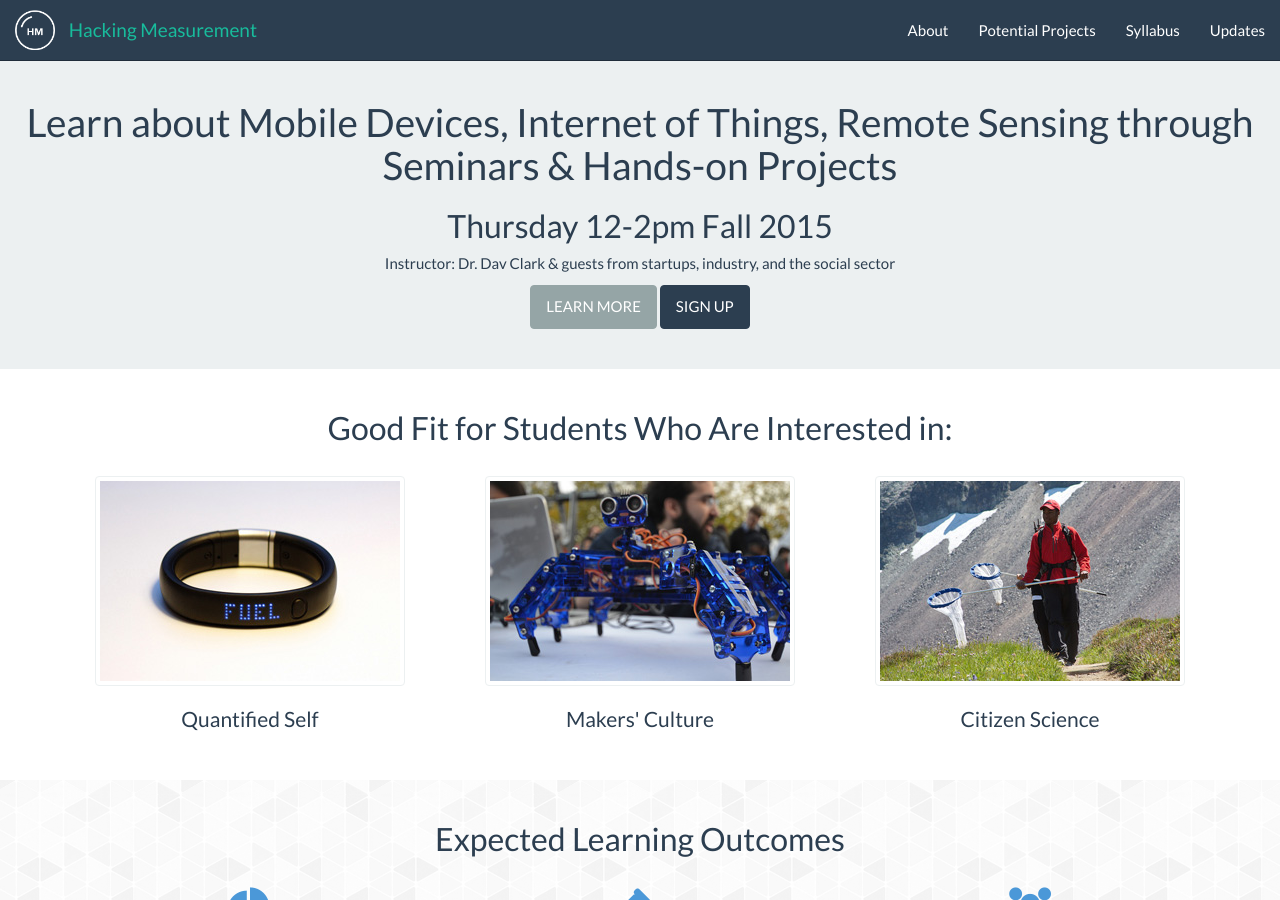
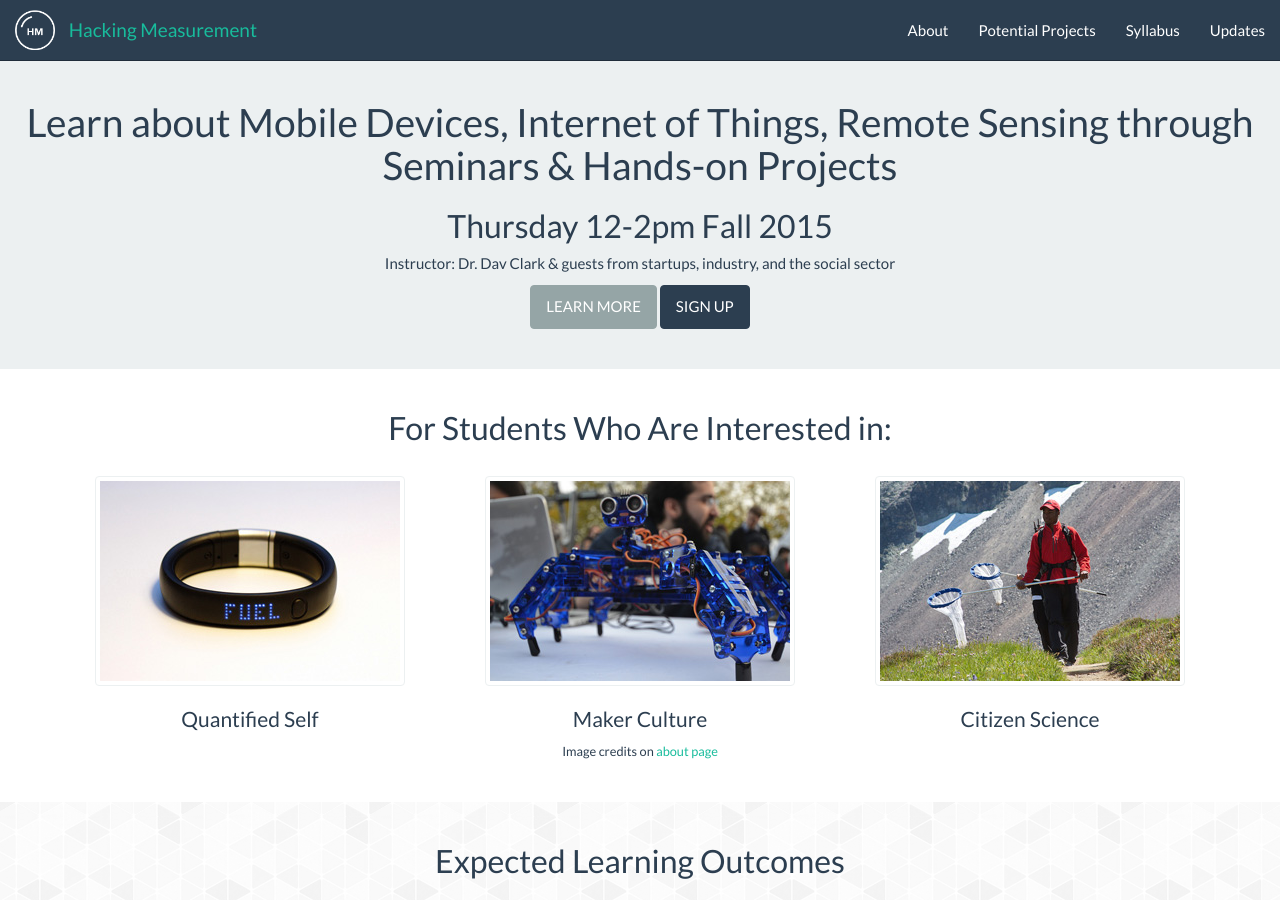
Before and after one commit to BIDS-collaborative/hackingmeasurement.github.io, a Jekyll site: the page built from index.html, in a window 1280 px wide and 900 px high. Built offline with Jekyll 4.4.1, drawn with Linux system fonts in a browser that asks for light colours.

Commit message:
Starting minor fixes

```diff
--- a/index.html
+++ b/index.html
@@ -2,18 +2,19 @@
 layout: default
 ---
 <div class="top-section top-students text-center" id="top-students">
-  <h2>Good Fit for Students Who Are Interested in:</h2>
+  <h2>For Students Who Are Interested in:</h2>
   <div class="container">
     <div class="row">
       <div class="col-md-4">
         <img src="images/pic-NikeFuelBand.jpg" class="img-thumbnail"><br><h3>Quantified Self</h3>
       </div>
       <div class="col-md-4">
-        <img src="images/pic-Hexapod.jpg" class="img-thumbnail"><br><h3>Makers' Culture</h3>
+        <img src="images/pic-Hexapod.jpg" class="img-thumbnail"><br><h3>Maker Culture</h3>
       </div>
       <div class="col-md-4">
         <img src="images/pic-CascadeButterfly.jpg" class="img-thumbnail"><br><h3>Citizen Science</h3>
       </div>
+      <small>Image credits on <a href="/about">about page</a>
     </div>
   </div>
 </div>
```
